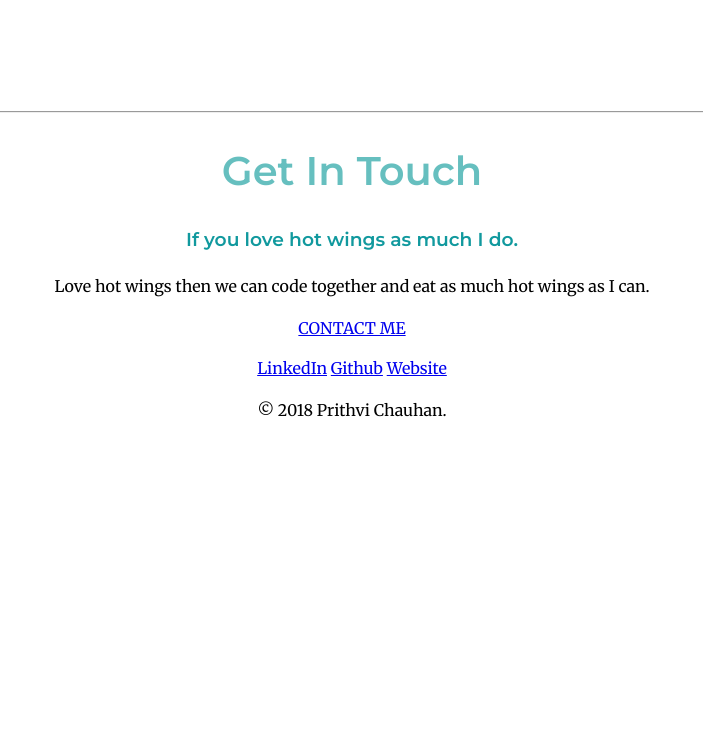
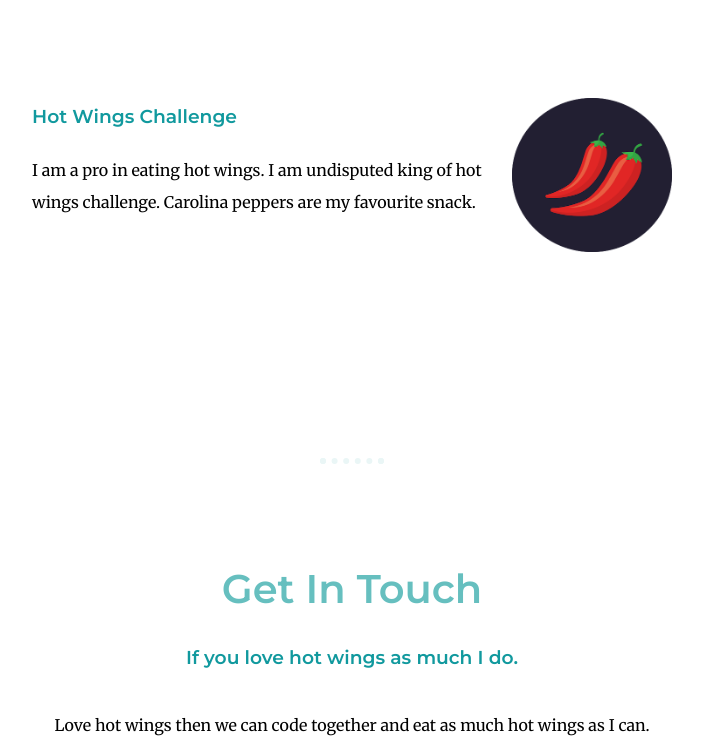
Before and after one commit to chauhan0707/aboutme, a plain HTML site: page CSS-Mysite/index.html in a window 1280 px wide. Shown: the part 2052-2797 px from the top of the page, without its empty margins (288-991 px from the left). Before the commit the page ends 2494 px from the top, so only its background shows below. Drawn offline with Linux system fonts and the light colour scheme.

Commit message:
Update styles.css

```diff
--- a/CSS-Mysite/css/styles.css
+++ b/CSS-Mysite/css/styles.css
@@ -20,6 +20,15 @@ h3
   color:#11999E;
 font-family: 'Montserrat', sans-serif;
 }
+a{
+  color: #11999E;
+  font-family: 'Montserrat', sans-serif;
+  margin: 10px 20px;
+}
+a:hover
+{
+  color:#EAF6F6;
+}
 .top-container
 {
 background-color:#e4f9f5;
@@ -28,12 +37,12 @@ padding: 100px;
 }
 .middle-container
 {
-
-
+ margin: 100px 0;
 }
 .bottom-container
 {
-
+background-color: #66BFBF;
+padding:50px 0 20px;
 }
 .pro
 {
@@ -42,13 +51,13 @@ padding: 100px;
 .bottom-cloud
 {
   position: absolute;
-  left:470px;
+  left:400px;
   bottom: 400px;
 }
 .top-cloud
 {
 position: absolute;
-right: 470px;
+right: 400px;
 top: 50px;
 }
 .prithvi
@@ -56,6 +65,7 @@ top: 50px;
   height: 200px;
   width: 200px;
   border-radius: 50%;
+
 }
 .computer
 {
@@ -88,3 +98,46 @@ p
 {
   line-height: 2;
 }
+hr
+{
+  border: dotted #EAF6F6 6px;
+  border-bottom: none;
+  width:4%;
+  margin:100px auto;
+}
+.contact-message
+{
+ margin: 40px auto 60px;
+}
+.btn {
+  background: #11cdd4;
+  background-image: -webkit-linear-gradient(top, #11cdd4, #11999e);
+  background-image: -moz-linear-gradient(top, #11cdd4, #11999e);
+  background-image: -ms-linear-gradient(top, #11cdd4, #11999e);
+  background-image: -o-linear-gradient(top, #11cdd4, #11999e);
+  background-image: linear-gradient(to bottom, #11cdd4, #11999e);
+  -webkit-border-radius: 8;
+  -moz-border-radius: 8;
+  border-radius: 8px;
+  font-family: 'Montserrat', sans-serif;
+  color: #ffffff;
+  font-size: 20px;
+  padding: 10px 20px 10px 20px;
+  text-decoration: none;
+}
+
+.btn:hover {
+  background: #30e3cb;
+  background-image: -webkit-linear-gradient(top, #30e3cb, #2bc4ad);
+  background-image: -moz-linear-gradient(top, #30e3cb, #2bc4ad);
+  background-image: -ms-linear-gradient(top, #30e3cb, #2bc4ad);
+  background-image: -o-linear-gradient(top, #30e3cb, #2bc4ad);
+  background-image: linear-gradient(to bottom, #30e3cb, #2bc4ad);
+  text-decoration: none;
+}
+.copyright
+{
+  color:#EAF6F6;
+  font-size: 0.75rem;
+  padding:20px 0;
+}
```
